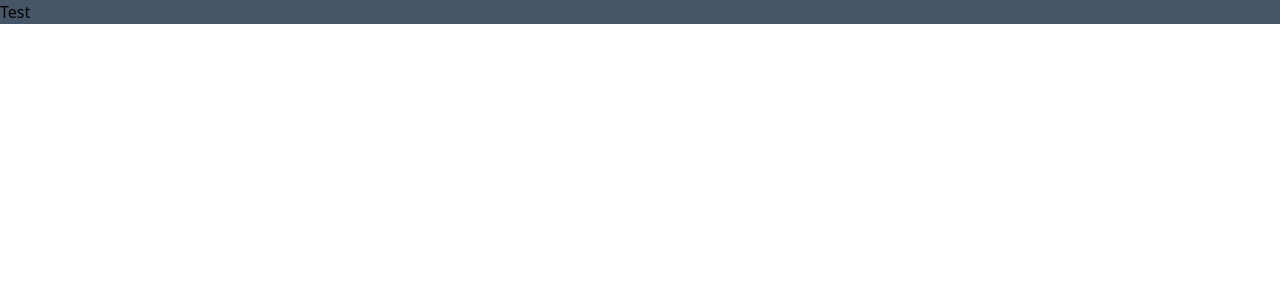
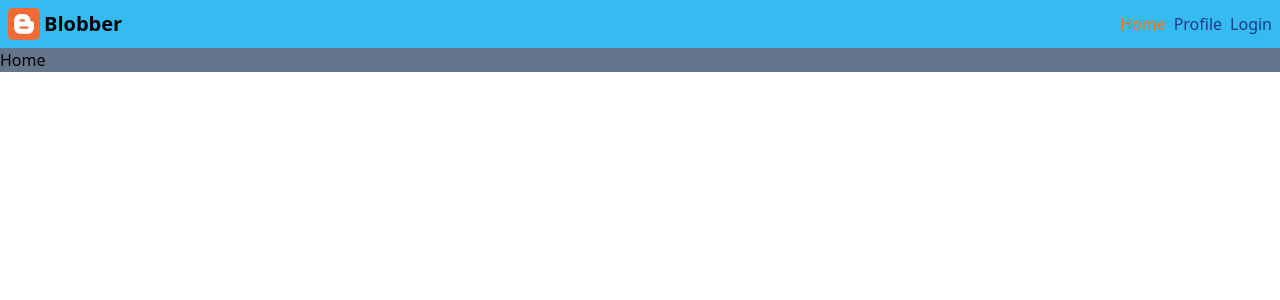
Before and after one commit to maj-rf/myblog-client, a React (Vite) app: page / in a window 1280 px wide. Shown: the top 300 px of the page. Built offline with nearby package versions, Linux system fonts and the light colour scheme.

Commit message:
create routes and show respective elements

```diff
--- a/src/App.tsx
+++ b/src/App.tsx
@@ -1,7 +1,22 @@
+import { Routes, Route } from 'react-router-dom';
+import { Layout } from './components/Layout';
+import { Home } from './pages/Home';
+import { RecentBlogs } from './pages/RecentBlogs';
+import { Blog } from './pages/Blog';
+import { Login } from './pages/Login';
+import { Profile } from './pages/Profile';
 function App() {
   return (
     <>
-      <div className=" bg-slate-600">Test</div>
+      <Routes>
+        <Route path="/" element={<Layout />}>
+          <Route index element={<Home />} />
+          <Route path="/login" element={<Login />} />
+          <Route path="profile" element={<Profile />} />
+          <Route path="/recent" element={<RecentBlogs />} />
+          <Route path="/blog:id" element={<Blog />} />
+        </Route>
+      </Routes>
     </>
   );
 }
--- a/src/main.tsx
+++ b/src/main.tsx
@@ -2,9 +2,12 @@ import React from 'react';
 import ReactDOM from 'react-dom/client';
 import App from './App.tsx';
 import './index.css';
+import { BrowserRouter as Router } from 'react-router-dom';
 
 ReactDOM.createRoot(document.getElementById('root') as HTMLElement).render(
   <React.StrictMode>
-    <App />
+    <Router>
+      <App />
+    </Router>
   </React.StrictMode>,
 );
--- a/tailwind.config.js
+++ b/tailwind.config.js
@@ -2,7 +2,12 @@
 export default {
   content: ['./index.html', './src/**/*.{js,ts,jsx,tsx}'],
   theme: {
-    extend: {},
+    extend: {
+      colors: {
+        primary: '#F06A35',
+        secondary: '#35BBF0',
+      },
+    },
   },
   plugins: [],
 };
```
